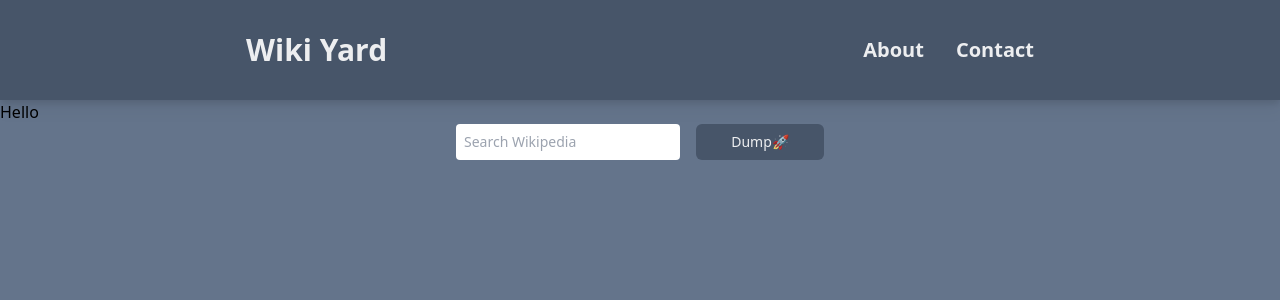
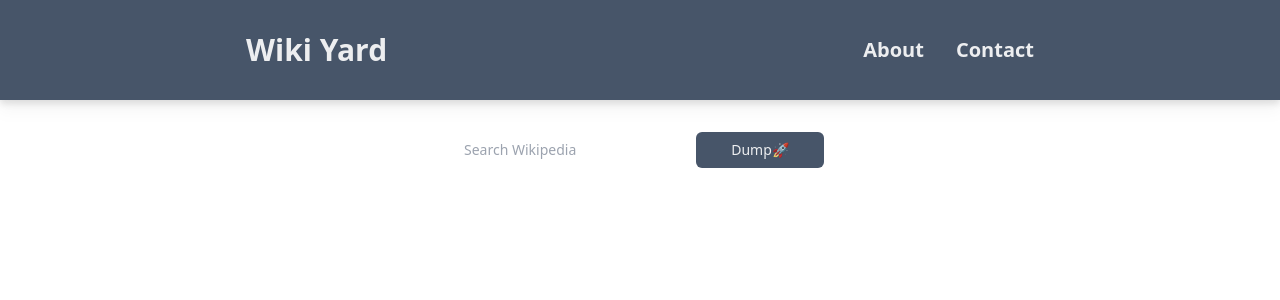
Before and after one commit to Lakshit-Chiranjiv/Wiki-Search-Website, a Next.js app: page / in a window 1280 px wide. Shown: the top 300 px of the page. Built offline with nearby package versions, Linux system fonts and the light colour scheme.

Commit message:
my and removed bg and height

```diff
--- a/app/page.tsx
+++ b/app/page.tsx
@@ -5,9 +5,8 @@
 
 export default function Home() {
   return (
-    <main className="bg-slate-500 min-h-screen">
-      Hello
-      <div className='w-full flex justify-center'>
+    <main>
+      <div className='w-full flex justify-center my-8'>
         <Search/>
       </div>
     </main>
```
